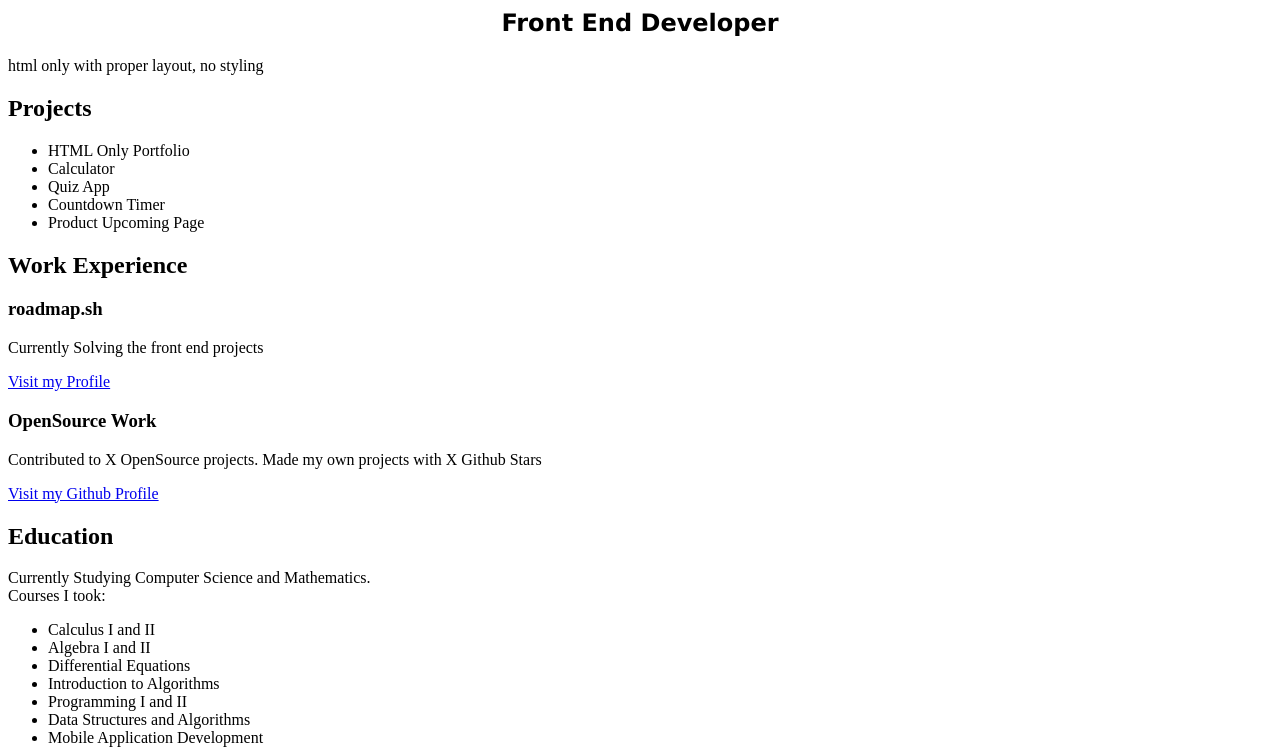
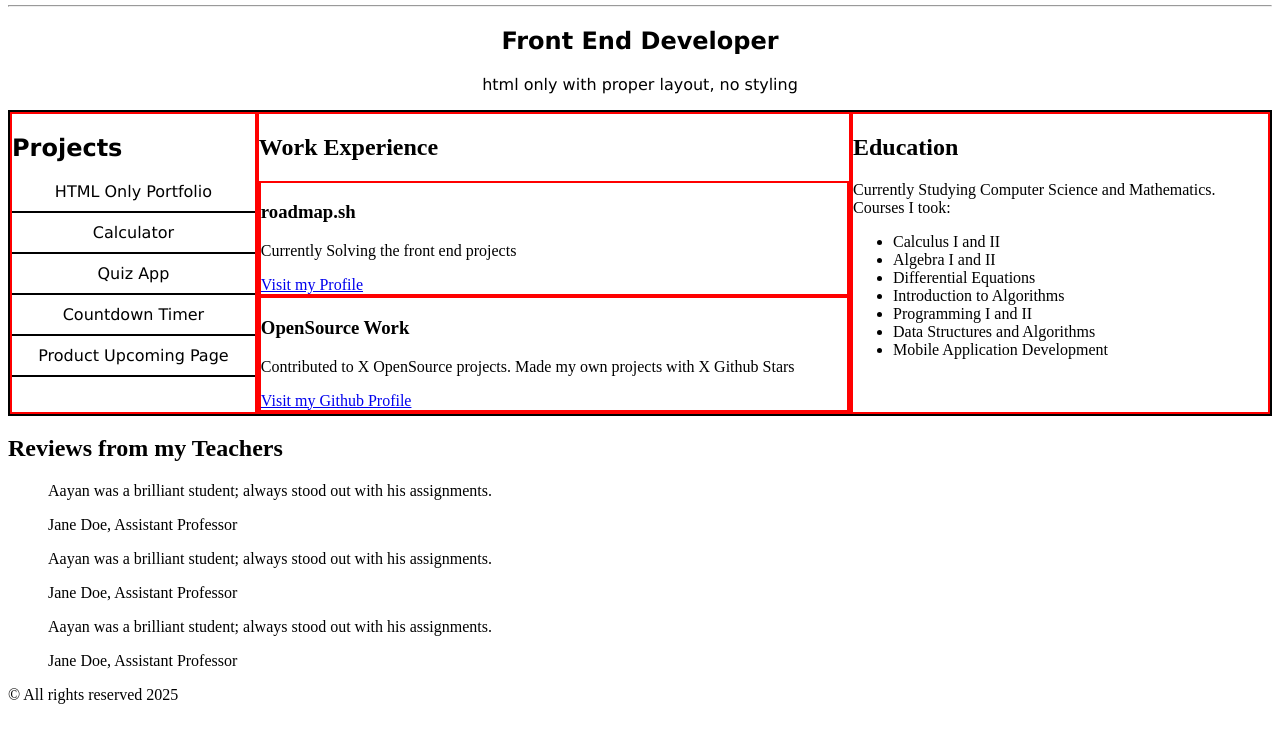
Before and after one commit to theaman786/front-end-roadmap, a plain HTML site: page project-3-Personal-Portfolio/index.html in a window 1280 px wide. Shown: the part 93-842 px from the top of the page. After the commit the page ends 813 px from the top, so only its background shows below. Drawn offline with Linux system fonts and the light colour scheme.

Commit message:
flex box around the 3 parts of the website, border added and projects side completed

```diff
--- a/project-3-Personal-Portfolio/index.html
+++ b/project-3-Personal-Portfolio/index.html
@@ -32,9 +32,10 @@
     </head>
 
     <body>
+
+        <header class="navigation">
+            <img width="64" src="../../assets/images/logo.png" alt="Logo">
             <hr>
-        <header>
-            <img width="64" src="../../assets/images/logo.png" alt="Logo">
             <nav>
                 <ul>
                     <li><a href="index.html">Home</a></li>
@@ -43,16 +44,17 @@
                     <li><a href="contact.html">Contact</a></li>
                 </ul>
             </nav>
+            <hr>
         </header>
 
         <main>
-            <article>
+            <article class = "hero">
                 <h1>Front End Developer</h1>
                 <p>html only with proper layout, no styling</p>
             </article>
 
-
-            <article>
+            <div class = "flex-container">
+                <article class="projects">
                     <h2>Projects</h2>
                     <ul>
                         <li>HTML Only Portfolio</li>
@@ -63,7 +65,7 @@
                     </ul>
                 </article>
 
-            <article>
+                <article class = work-experience>
                     <h2>Work Experience</h2>
                     <article>
                         <h3>roadmap.sh</h3>
@@ -77,7 +79,7 @@
                     </article>
                 </article>
 
-            <article>
+                <article class="education">
                     <h2>Education</h2>
                     <p>Currently Studying Computer Science and Mathematics. <br> Courses I took:</p>
                     <ul>
@@ -90,8 +92,12 @@
                         <li>Mobile Application Development</li>
                     </ul>
                 </article>
+            </div>
 
-            <article>
+
+
+
+            <aside class="reviews">
                 <h2>Reviews from my Teachers</h2>
                 <blockquote>
                     <p>Aayan was a brilliant student; always stood out with his assignments.</p>
@@ -105,11 +111,11 @@
                     <p>Aayan was a brilliant student; always stood out with his assignments.</p>
                     <footer>Jane Doe, Assistant Professor</footer>
                   </blockquote>
-            </article>
+                </aside>
         </main>
 
 
-        <footer>
+        <footer class="footer">
             <p>&copy; All rights reserved 2025</p>
     </body>
 </html>
--- a/project-3-Personal-Portfolio/styles.css
+++ b/project-3-Personal-Portfolio/styles.css
@@ -18,7 +18,7 @@ nav li {
     width: 100%;
   }
 
-li a {
+nav ul li a {
     display: block;
     color: white;
     text-align: center;
@@ -28,12 +28,46 @@ li a {
   }
 
   /* Change the link color to #111 (black) on hover */
-li a:hover {
+nav ul li a:hover {
     background-color: #111;
 }
 
-h1 {
+.hero {
     text-align: center;
     font-family: 'Lucida Sans', 'Lucida Sans Regular', 'Lucida Grande',
     'Lucida Sans Unicode', Geneva, Verdana, sans-serif;
 }
+
+.hero {
+    text-align: center;
+    font-family: 'Lucida Sans', 'Lucida Sans Regular', 'Lucida Grande',
+    'Lucida Sans Unicode', Geneva, Verdana, sans-serif;
+}
+
+.flex-container {
+    display: flex;
+    flex-wrap: wrap;
+    justify-content: space-evenly;
+    border: 2px solid black;
+}
+
+.flex-container article {
+  border: 2px solid red;
+  justify-content: space-evenly;
+  flex-grow: 1;
+}
+
+.flex-container .projects {
+    font-family: 'Lucida Sans', 'Lucida Sans Regular', 'Lucida Grande',
+    'Lucida Sans Unicode', Geneva, Verdana, sans-serif;
+}
+
+.flex-container .projects ul li {
+  border-bottom: 2px solid black;
+  padding-bottom: 10px;
+  margin-bottom: 10px;
+  margin-left: -40px;
+  text-align: left;
+  list-style-type: none;
+  text-align: center;
+}
```
Lines whose indentation alone changed are shown as unchanged.
